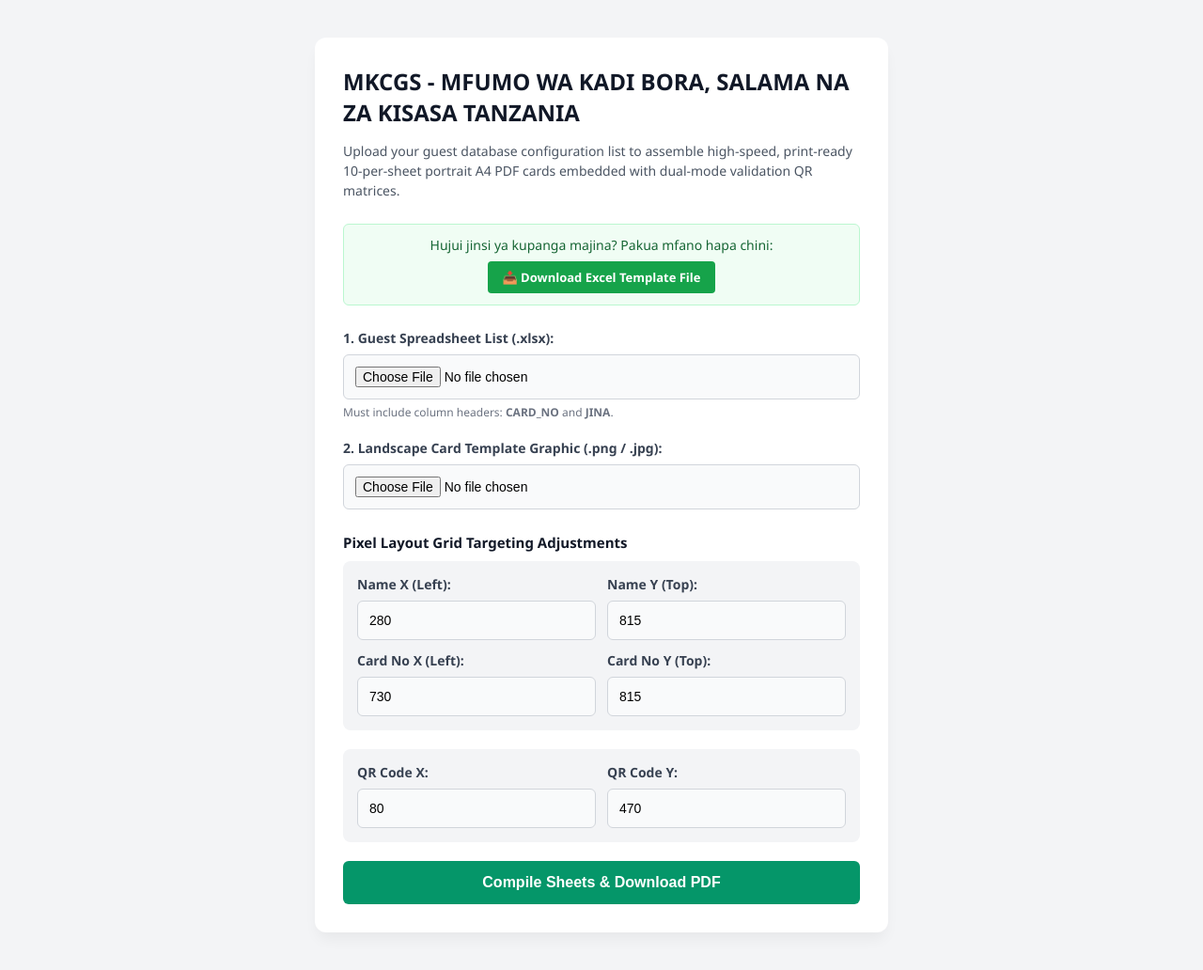
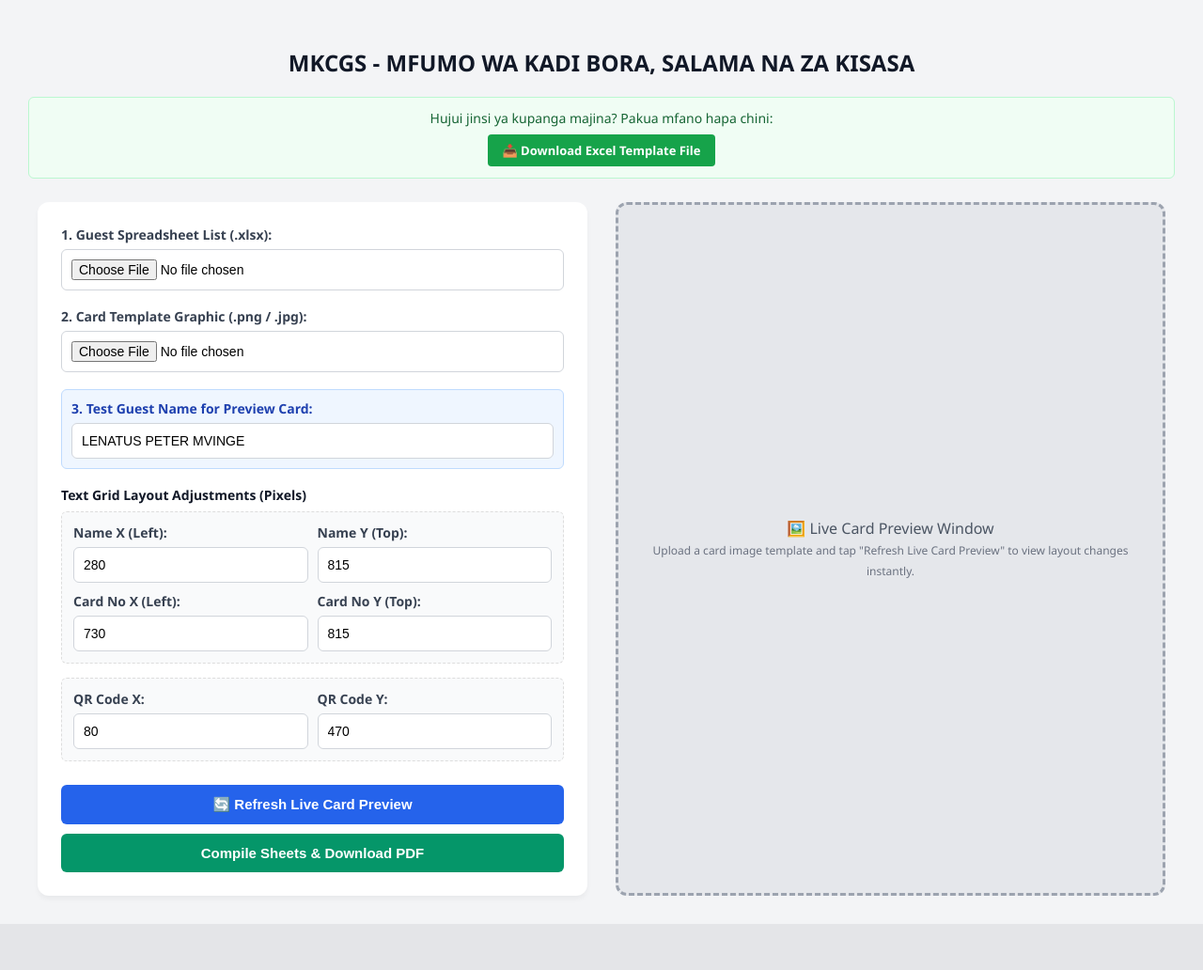
Before and after one commit to mukizanoel69-droid/wedding-card-generator, a Flask app: page / in a window 1280 px wide. Shown: the whole page at 94% size. After the commit the page ends 983 px from the top, so only its background shows below. Run offline with Flask 3, Linux system fonts and the light colour scheme.

Commit message:
Add files via upload

```diff
--- a/templates/index.html
+++ b/templates/index.html
@@ -3,57 +3,207 @@
 <head>
     <meta charset="UTF-8">
     <meta name="viewport" content="width=device-width, initial-scale=1.0">
-    <title>MKCGS - MFUMO WA KADI BORA, SALAMA NA ZA KISASA TANZANIA</title>
+    <title>MKCGS - MFUMO WA KADI BORA, SALAMA NA ZA KISASA</title>
     <style>
-        body { font-family: 'Segoe UI', system-ui, sans-serif; background-color: #f3f4f6; margin: 0; padding: 40px 20px; display: flex; justify-content: center; }
-        .container { background-color: #ffffff; padding: 30px; border-radius: 12px; box-shadow: 0 10px 15px -3px rgba(0,0,0,0.05); max-width: 550px; width: 100%; }
-        h2 { color: #111827; margin: 0 0 10px 0; font-size: 24px; }
-        p { color: #4b5563; font-size: 14px; margin-bottom: 25px; line-height: 1.5; }
-        .form-group { margin-bottom: 20px; }
-        label { display: block; margin-bottom: 8px; font-weight: 600; color: #374151; font-size: 14px; }
-        input[type="file"], input[type="number"] { width: 100%; padding: 12px; box-sizing: border-box; border: 1px solid #d1d5db; border-radius: 6px; font-size: 14px; background-color: #f9fafb; }
-        .grid-inputs { display: grid; grid-template-columns: 1fr 1fr; gap: 12px; background: #f3f4f6; padding: 15px; border-radius: 8px; margin-bottom: 20px; }
-        button { width: 100%; background-color: #059669; color: white; padding: 14px; border: none; border-radius: 6px; font-size: 16px; cursor: pointer; font-weight: bold; transition: background 0.15s ease; }
-        button:hover { background-color: #047857; }
-        small { color: #6b7280; font-size: 12px; display: block; margin-top: 5px; }
+        body {
+            font-family: 'Segoe UI', system-ui, sans-serif;
+            background-color: #f3f4f6;
+            margin: 0;
+            padding: 30px;
+        }
+        .main-title {
+            text-align: center;
+            color: #111827;
+            margin-bottom: 20px;
+        }
+        .workspace {
+            display: grid;
+            grid-template-columns: 1fr 1fr;
+            gap: 30px;
+            max-width: 1200px;
+            margin: 0 auto;
+        }
+        .panel {
+            background-color: #ffffff;
+            padding: 25px;
+            border-radius: 12px;
+            box-shadow: 0 4px 6px -1px rgba(0,0,0,0.05);
+            box-sizing: border-box;
+        }
+        .form-group {
+            margin-bottom: 18px;
+        }
+        label {
+            display: block;
+            margin-bottom: 6px;
+            font-weight: 600;
+            color: #374151;
+            font-size: 14px;
+        }
+        input[type="file"], input[type="number"], input[type="text"] {
+            width: 100%;
+            padding: 10px;
+            box-sizing: border-box;
+            border: 1px solid #d1d5db;
+            border-radius: 6px;
+            font-size: 14px;
+        }
+        .grid-inputs {
+            display: grid;
+            grid-template-columns: 1fr 1fr;
+            gap: 10px;
+            background: #f9fafb;
+            padding: 12px;
+            border-radius: 6px;
+            border: 1px dashed #ddd;
+            margin-bottom: 15px;
+        }
+        .btn {
+            width: 100%;
+            padding: 12px;
+            border: none;
+            border-radius: 6px;
+            font-size: 15px;
+            cursor: pointer;
+            font-weight: bold;
+            margin-top: 10px;
+        }
+        .btn-generate { background-color: #059669; color: white; }
+        .btn-generate:hover { background-color: #047857; }
+        .btn-preview { background-color: #2563eb; color: white; }
+        .btn-preview:hover { background-color: #1d4ed8; }
+
+        /* Preview Panel Layout Styling */
+        .preview-box {
+            display: flex;
+            flex-direction: column;
+            align-items: center;
+            justify-content: center;
+            background-color: #e5e7eb;
+            border: 3px dashed #9ca3af;
+            border-radius: 12px;
+            padding: 20px;
+            min-height: 400px;
+            box-sizing: border-box;
+        }
+        #previewImage {
+            max-width: 100%;
+            max-height: 500px;
+            border-radius: 8px;
+            box-shadow: 0 10px 15px -3px rgba(0,0,0,0.1);
+            display: none;
+        }
+        .preview-placeholder {
+            color: #4b5563;
+            font-weight: 500;
+            text-align: center;
+        }
     </style>
 </head>
 <body>
-<div class="container">
-    <h2>MKCGS - MFUMO WA KADI BORA, SALAMA NA ZA KISASA TANZANIA</h2>
-    <p>Upload your guest database configuration list to assemble high-speed, print-ready 10-per-sheet portrait A4 PDF cards embedded with dual-mode validation QR matrices.</p>
+
+<h2 class="main-title">MKCGS - MFUMO WA KADI BORA, SALAMA NA ZA KISASA</h2>
+
 <!-- Automated Template Sheet Download Banner Asset -->
-    <div style="margin-bottom: 25px; padding: 12px; background-color: #f0fdf4; border: 1px solid #bbf7d0; border-radius: 6px; text-align: center;">
+<div style="max-width: 1200px; margin: 0 auto 25px auto; padding: 12px; background-color: #f0fdf4; border: 1px solid #bbf7d0; border-radius: 6px; text-align: center;">
     <span style="font-size: 14px; color: #166534; font-weight: 500; display: block; margin-bottom: 8px;">
         Hujui jinsi ya kupanga majina? Pakua mfano hapa chini:
     </span>
-        <a href="/download-template" style="display: inline-block; background-color: #16a34a; color: white; padding: 8px 16px; text-decoration: none; border-radius: 4px; font-weight: bold; font-size: 13px; transition: background 0.15s;">
+    <a href="/download-template" style="display: inline-block; background-color: #16a34a; color: white; padding: 8px 16px; text-decoration: none; border-radius: 4px; font-weight: bold; font-size: 13px;">
         📥 Download Excel Template File
     </a>
 </div>
-    <form action="/generate" method="POST" enctype="multipart/form-data">
+
+<div class="workspace">
+    <!-- LEFT SIDE: CONTROL INPUT PANEL -->
+    <div class="panel">
+        <form id="mainForm" action="/generate" method="POST" enctype="multipart/form-data">
             <div class="form-group">
                 <label>1. Guest Spreadsheet List (.xlsx):</label>
                 <input type="file" name="excel_file" accept=".xlsx" required>
-            <small>Must include column headers: <strong>CARD_NO</strong> and <strong>JINA</strong>.</small>
             </div>
+
             <div class="form-group">
-            <label>2. Landscape Card Template Graphic (.png / .jpg):</label>
-            <input type="file" name="template_image" accept="image/*" required>
+                <label>2. Card Template Graphic (.png / .jpg):</label>
+                <input type="file" id="templateImageInput" name="template_image" accept="image/*" required>
             </div>
-        <h3 style="font-size: 15px; color: #111827; margin: 25px 0 10px 0;">Pixel Layout Grid Targeting Adjustments</h3>
+
+            <div class="form-group" style="background: #eff6ff; padding: 10px; border-radius: 6px; border: 1px solid #bfdbfe;">
+                <label style="color: #1e40af;">3. Test Guest Name for Preview Card:</label>
+                <input type="text" id="previewName" value="LENATUS PETER MVINGE" placeholder="Enter a sample name to test layout">
+            </div>
+
+            <h3 style="font-size: 14px; color: #111827; margin: 15px 0 8px 0;">Text Grid Layout Adjustments (Pixels)</h3>
             <div class="grid-inputs">
-            <div><label>Name X (Left):</label><input type="number" name="text_x" value="280"></div>
-            <div><label>Name Y (Top):</label><input type="number" name="name_y" value="815"></div>
-            <div><label>Card No X (Left):</label><input type="number" name="other_y" value="730"></div>
-            <div><label>Card No Y (Top):</label><input type="number" name="card_no_y" value="815"></div>
+                <div><label>Name X (Left):</label><input type="number" id="text_x" name="text_x" value="280"></div>
+                <div><label>Name Y (Top):</label><input type="number" id="name_y" name="name_y" value="815"></div>
+                <div><label>Card No X (Left):</label><input type="number" id="other_y" name="other_y" value="730"></div>
+                <div><label>Card No Y (Top):</label><input type="number" id="card_no_y" name="card_no_y" value="815"></div>
             </div>
+
             <div class="grid-inputs">
-            <div><label>QR Code X:</label><input type="number" name="qr_x" value="80"></div>
-            <div><label>QR Code Y:</label><input type="number" name="qr_y" value="470"></div>
+                <div><label>QR Code X:</label><input type="number" id="qr_x" name="qr_x" value="80"></div>
+                <div><label>QR Code Y:</label><input type="number" id="qr_y" name="qr_y" value="470"></div>
             </div>
-        <button type="submit">Compile Sheets & Download PDF</button>
+
+            <button type="button" class="btn btn-preview" onclick="updateLivePreview()">🔄 Refresh Live Card Preview</button>
+            <button type="submit" class="btn btn-generate">Compile Sheets & Download PDF</button>
         </form>
     </div>
+
+    <!-- RIGHT SIDE: LIVE PREVIEW VIEWER LAYER -->
+    <div class="preview-box">
+        <div id="placeholderText" class="preview-placeholder">
+            🖼️ Live Card Preview Window<br>
+            <span style="font-size: 12px; color: #6b7280; font-weight: normal;">Upload a card image template and tap "Refresh Live Card Preview" to view layout changes instantly.</span>
+        </div>
+        <img id="previewImage" src="" alt="Live Card Layout Preview">
+    </div>
+</div>
+
+<!-- Simple background browser logic to handle high-speed preview reloading -->
+<script>
+    function updateLivePreview() {
+        const imageInput = document.getElementById('templateImageInput');
+        const previewName = document.getElementById('previewName').value;
+
+        if (!imageInput.files[0]) {
+            alert("Please choose a Card Template Graphic image file first before loading the live preview!");
+            return;
+        }
+
+        // Pack values into form data payload packet strings
+        const formData = new FormData();
+        formData.append('template_image', imageInput.files[0]);
+        formData.append('preview_name', previewName);
+        formData.append('text_x', document.getElementById('text_x').value);
+        formData.append('name_y', document.getElementById('name_y').value);
+        formData.append('card_no_y', document.getElementById('card_no_y').value);
+        formData.append('other_y', document.getElementById('other_y').value);
+        formData.append('qr_x', document.getElementById('qr_x').value);
+        formData.append('qr_y', document.getElementById('qr_y').value);
+
+        document.getElementById('placeholderText').innerText = "⏳ Rendering preview graphic, please wait...";
+
+        // Send backend data requests dynamically without refreshing the web layout browser frame
+        fetch('/preview', {
+            method: 'POST',
+            body: formData
+        })
+        .then(response => response.blob())
+        .then(blob => {
+            const url = URL.createObjectURL(blob);
+            const img = document.getElementById('previewImage');
+            img.src = url;
+            img.style.display = 'block';
+            document.getElementById('placeholderText').style.display = 'none';
+        })
+        .catch(err => {
+            alert("An error occurred during preview generation!");
+            document.getElementById('placeholderText').innerText = "❌ Preview generation failed.";
+        });
+    }
+</script>
+
 </body>
 </html>
```
Lines whose indentation alone changed are shown as unchanged.
